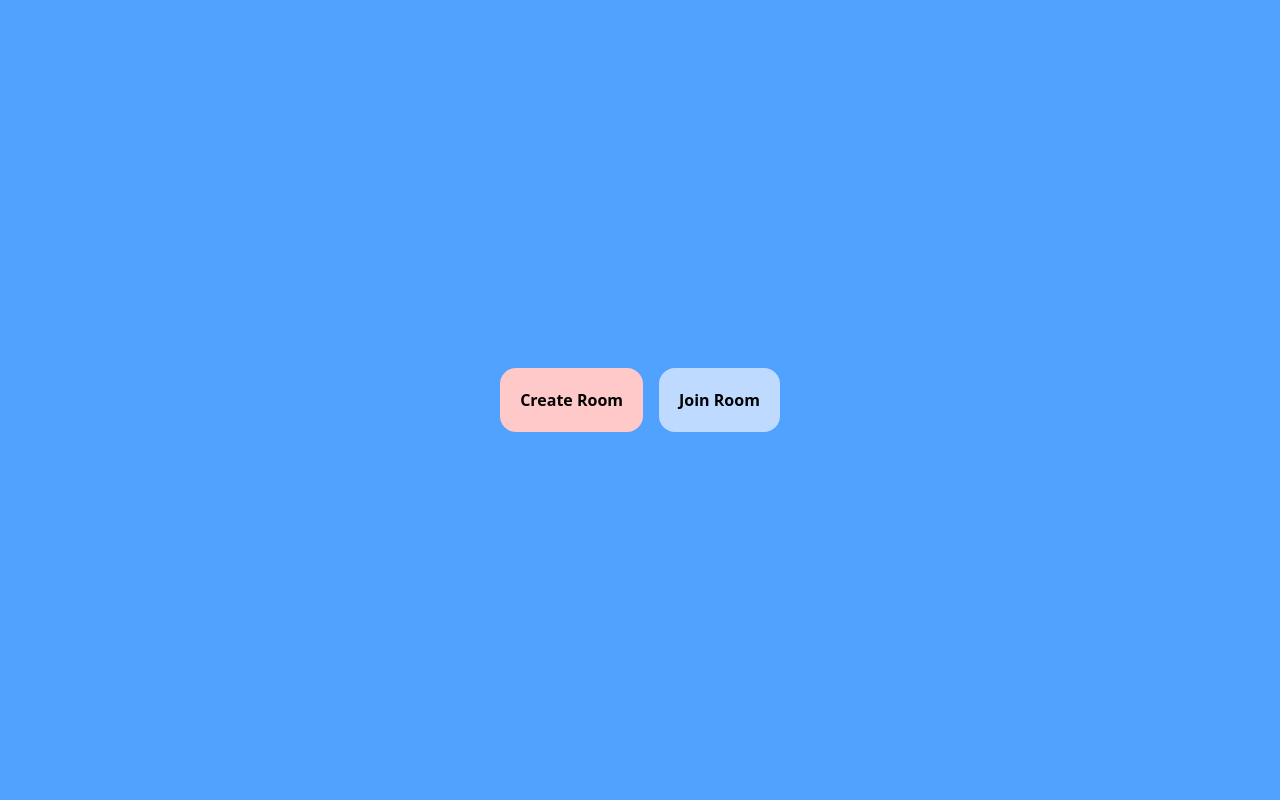
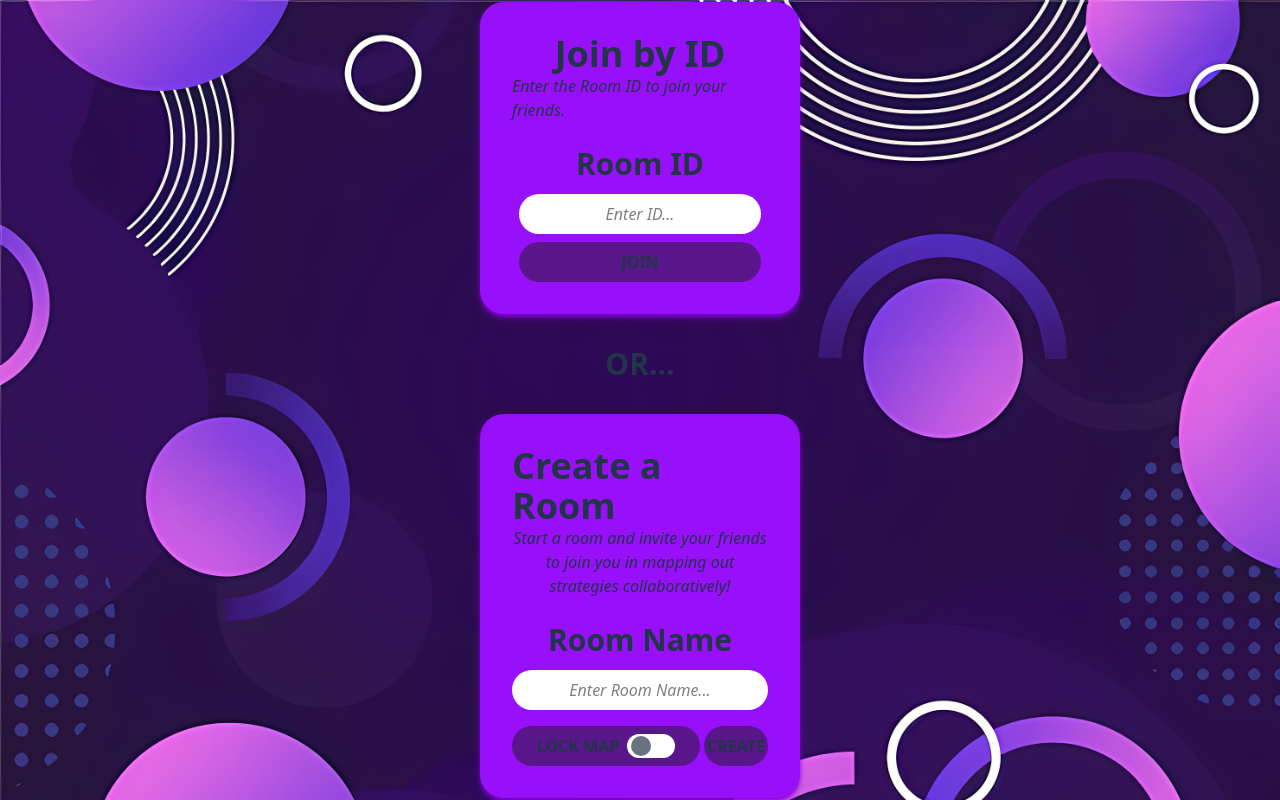
Before and after one commit to Clickbaithate/TacMap, a React (Vite) app in the folder client/: page / in a window 1280 px wide. Built offline with nearby package versions, Linux system fonts and the light colour scheme.

Commit message:
UI: Created UI for room page.

```diff
--- a/client/src/App.jsx
+++ b/client/src/App.jsx
@@ -7,7 +7,7 @@ function App() {
     <Router>
       <Routes>
         <Route path="/" element={<HomePage />} />
-        <Route path="/join" element={<RoomPage />} />
+        <Route path="/join/:roomId" element={<RoomPage />} />
       </Routes>
     </Router>
   );
--- a/client/src/pages/HomePage.jsx
+++ b/client/src/pages/HomePage.jsx
@@ -1,20 +1,62 @@
+import { useState } from 'react';
 import { Link, useNavigate } from 'react-router-dom';
+import { FaPlusCircle } from "react-icons/fa";
 
 function HomePage() {
 
   const navigate = useNavigate();
 
+  const [toggle, setToggle] = useState(false);
+  const [roomId, setRoomId] = useState("");
+
+  const handleId = (e) => setRoomId(e.target.value);
   const handleCreate = () => navigate("/create");
-  const handleJoin = () => navigate("/join");
+  const handleJoin = () => {
+    navigate(`/join/${roomId}`);
+  };
 
   return (
-    <div className="w-full h-screen flex items-center justify-center bg-blue-400">
-      <div className="flex space-x-4 p-6">
-        <div className="p-4 rounded-2xl font-bold cursor-pointer border-4 border-transparent hover:border-black text-black bg-red-200" onClick={handleCreate}>
-          Create Room
+    <div className="w-full h-screen flex items-center justify-center bg-cover" style={{ backgroundImage: 'url(/src/assets/background.png)' }}>
+      <div className="w-full flex flex-col items-center space-y-8">
+        <div className="w-1/4 flex flex-col items-center space-y-6 p-8 shadow-md rounded-3xl shadow-purple-700 bg-purple-600">
+          <div className='flex flex-col items-center'>
+            <p className='font-bold text-4xl'>Join by ID</p>
+            <p className='italic'>Enter the Room ID to join your friends.</p>
+          </div>
+          <div className='flex flex-col items-center space-y-3'>
+            <p className='font-bold text-3xl'>Room ID</p>
+            <div className='space-y-2'>
+              <input className='w-full p-2 rounded-full text-center italic text-black bg-white' placeholder='Enter ID...' value={roomId} onChange={handleId}/>
+              <div className='w-full p-2 text-center rounded-full font-bold cursor-pointer bg-purple-900' onClick={() => {(roomId === "") ? null : handleJoin()}}>JOIN</div>
+            </div>
+          </div>
         </div>
-        <div className="p-4 rounded-2xl font-bold cursor-pointer border-4 border-transparent hover:border-black text-black bg-blue-200" onClick={handleJoin}>
-          Join Room
+
+        <p className='text-3xl font-bold'>OR...</p>
+
+        <div className="w-1/4 flex flex-col items-center space-y-6 p-8 shadow-md rounded-3xl shadow-purple-700 bg-purple-600">
+          <div className='flex flex-col items-center'>
+            <p className='font-bold text-4xl'>Create a Room</p>
+            <p className='italic text-center'>Start a room and invite your friends to join you in mapping out strategies collaboratively!</p>
+          </div>
+          <div className='w-full flex flex-col items-center space-y-3'>
+            <p className='font-bold text-3xl'>Room Name</p>
+            <div className='w-full space-y-4'>
+              <input className='w-full p-2 rounded-full text-center italic text-black bg-white' placeholder='Enter Room Name...' />
+              <div className='flex space-x-1'>
+                <div className='w-3/4 flex items-center justify-center space-x-2 p-2 text-center rounded-full font-bold bg-purple-900' onClick={() => setToggle(!toggle)}>
+                  <p>LOCK MAP</p>
+                  <div className={`w-12 h-6 flex items-center rounded-full bg-white`}>
+                    <div className={`w-5 h-5 rounded-full ${toggle ? "translate-x-6 bg-purple-500" : "translate-x-1 bg-gray-500"} transform transition-transform duration-300`}/>
+                  </div>
+                </div>
+                <div className='w-1/4 p-2 flex items-center justify-center rounded-full font-bold bg-purple-900'>
+                  {/* <FaPlusCircle className='w-5 h-5'/> */}
+                  CREATE
+                </div>
+              </div>
+            </div>
+          </div>
         </div>
       </div>
     </div>
--- a/client/src/pages/RoomPage.jsx
+++ b/client/src/pages/RoomPage.jsx
@@ -1,5 +1,62 @@
+import { useState } from "react";
+import { useNavigate, useParams } from "react-router-dom";
+
 function RoomPage() {
-  return <h1>Room Page</h1>;
+
+  const { roomId } = useParams();
+  const navigate = useNavigate();
+
+  const [backgroundImage, setBackgroundImage] = useState(null);
+  const [copied, setCopied] = useState(false);
+  const handlePrevious = () => navigate(-1);
+  const handleCopy = () => {
+    navigator.clipboard.writeText(roomId)
+      .then(() => {
+        setCopied(true);
+        setTimeout(() => setCopied(false), 2000); // Reset after 2 seconds
+      })
+      .catch(err => {
+        console.error('Failed to copy: ', err);
+      });
+  };
+  const handleUpload = (e) => {
+    const file = e.target.files[0];
+    if (file) {
+      const imageURL = URL.createObjectURL(file);
+      setBackgroundImage(imageURL);
+    }
+  };
+
+  return (
+    <div className="w-full h-screen flex flex-col items-center justify-center" style={{ backgroundImage: 'url(/src/assets/background.png)' }}>
+      <div className="w-full flex items-center justify-between p-12">
+        <div className="w-24 h-12 flex items-center justify-center p-2 cursor-pointer rounded-xl font-bold italic border-3 border-transparent hover:border-white bg-purple-700" onClick={handlePrevious}>
+          Return
+        </div>
+
+        <p className="text-2xl font-bold italic p-2 px-8 rounded-2xl bg-purple-700">Elden Ring: Attack Plans</p>
+
+        <div onClick={handleCopy} className="w-24 h-12 flex items-center justify-center p-2 cursor-pointer rounded-xl font-bold italic border-3 border-transparent hover:border-white bg-purple-700">
+          {copied ? "Copied!" : "Copy ID!"}
+        </div>
+      </div>
+      <div className="w-[80%] h-[80%] relative rounded-3xl bg-cover bg-center border-4" style={{ backgroundImage: backgroundImage ? `url(${backgroundImage})` : 'url(/src/assets/cod.webp)' }}>
+        <input
+          type="file"
+          accept="image/*"
+          onChange={handleUpload}
+          className="hidden"
+          id="upload-input"
+        />
+        <label
+          htmlFor="upload-input"
+          className="absolute bottom-4 right-4 flex items-center justify-center w-24 h-10 rounded-xl font-bold cursor-pointer bg-purple-700"
+        >
+          Upload!
+        </label>
+      </div>
+    </div>
+  );
 }
 
 export default RoomPage;
```
Also changed, not shown: client/src/assets/cod.webp (added).
